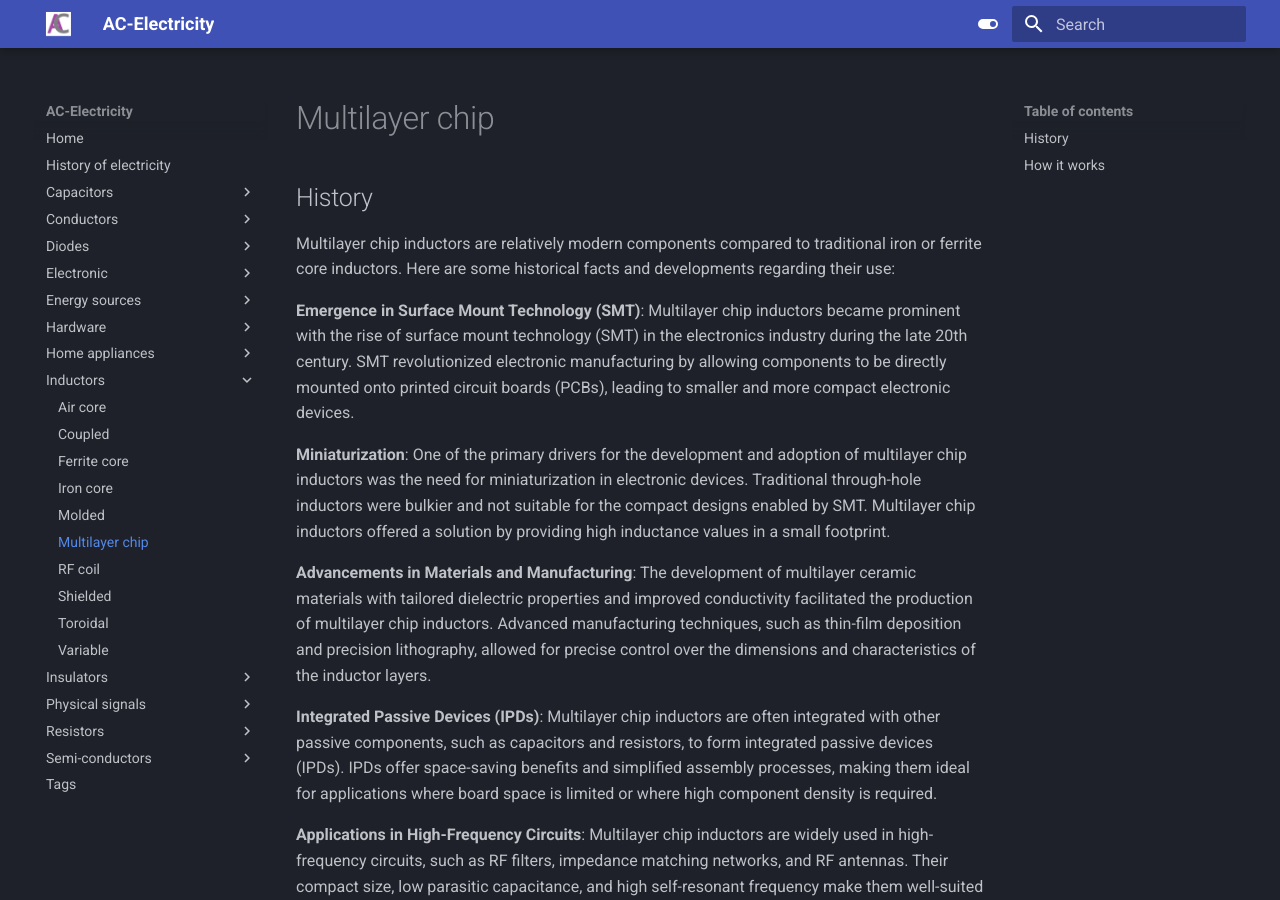
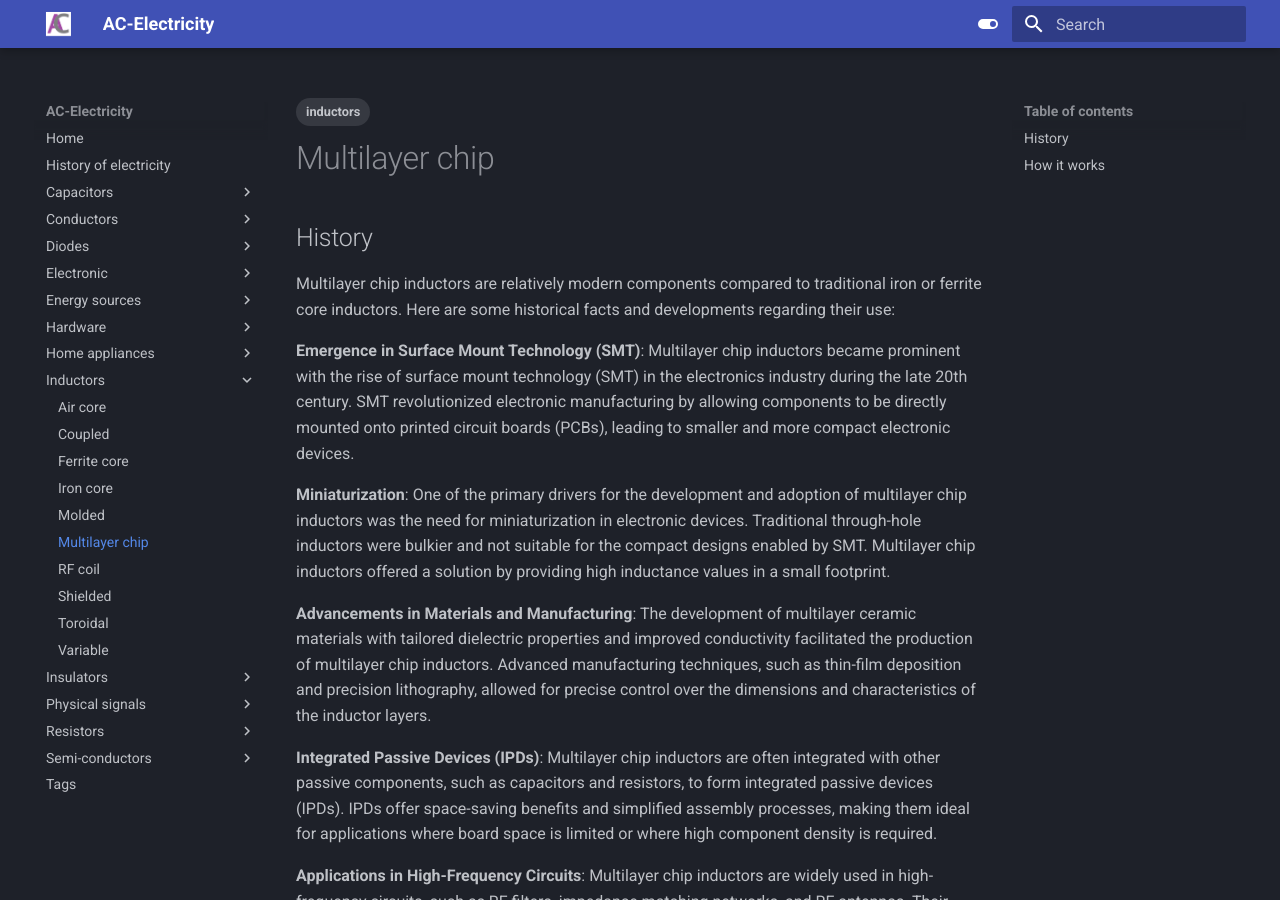
Before and after one commit to alexiscarbillet/ac-electricity, an MkDocs documentation site: the page built from docs/inductors/multilayer_chip.md, in a window 1280 px wide and 900 px high. Built offline with MkDocs 1.6.1 and Material for MkDocs 9.7.7, drawn with Linux system fonts in a browser that asks for light colours.

Commit message:
Update multilayer_chip.md

```diff
--- a/docs/inductors/multilayer_chip.md
+++ b/docs/inductors/multilayer_chip.md
@@ -1,3 +1,7 @@
+---
+tags:
+  - inductors
+---
 
 
 # Multilayer chip
```
